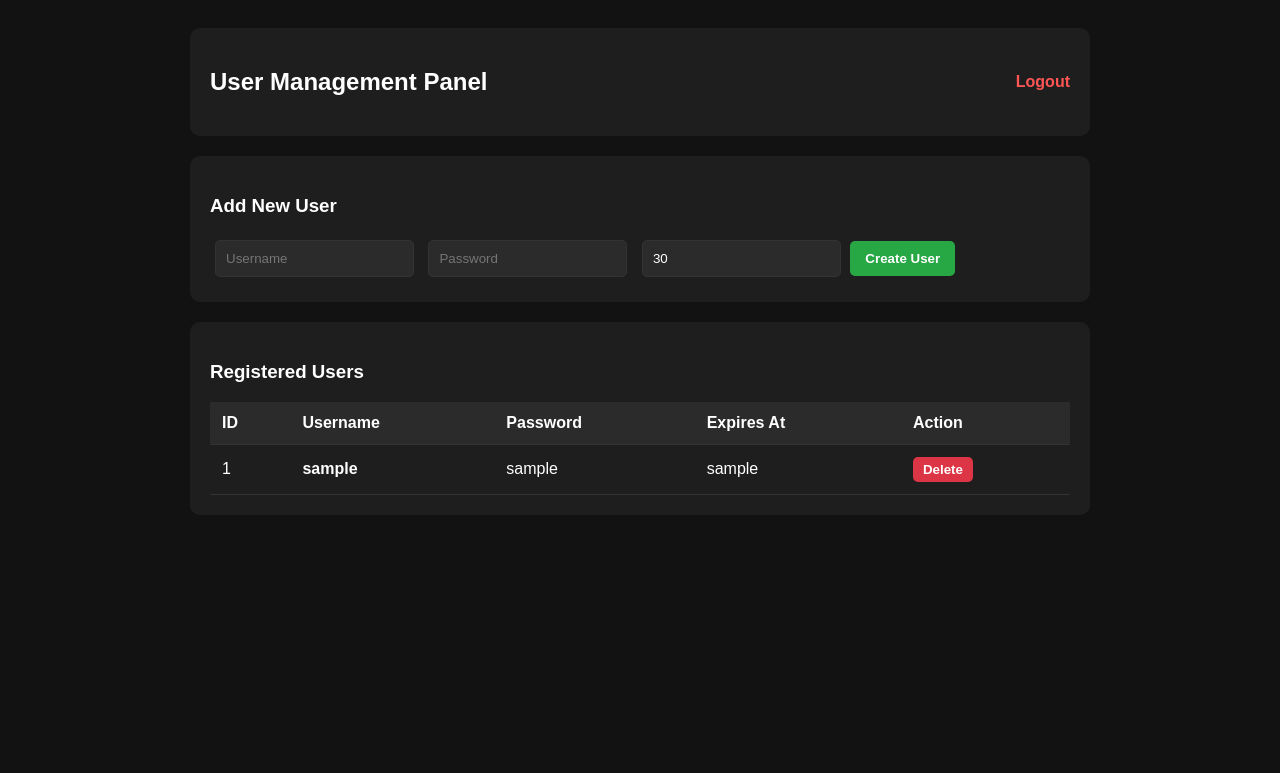
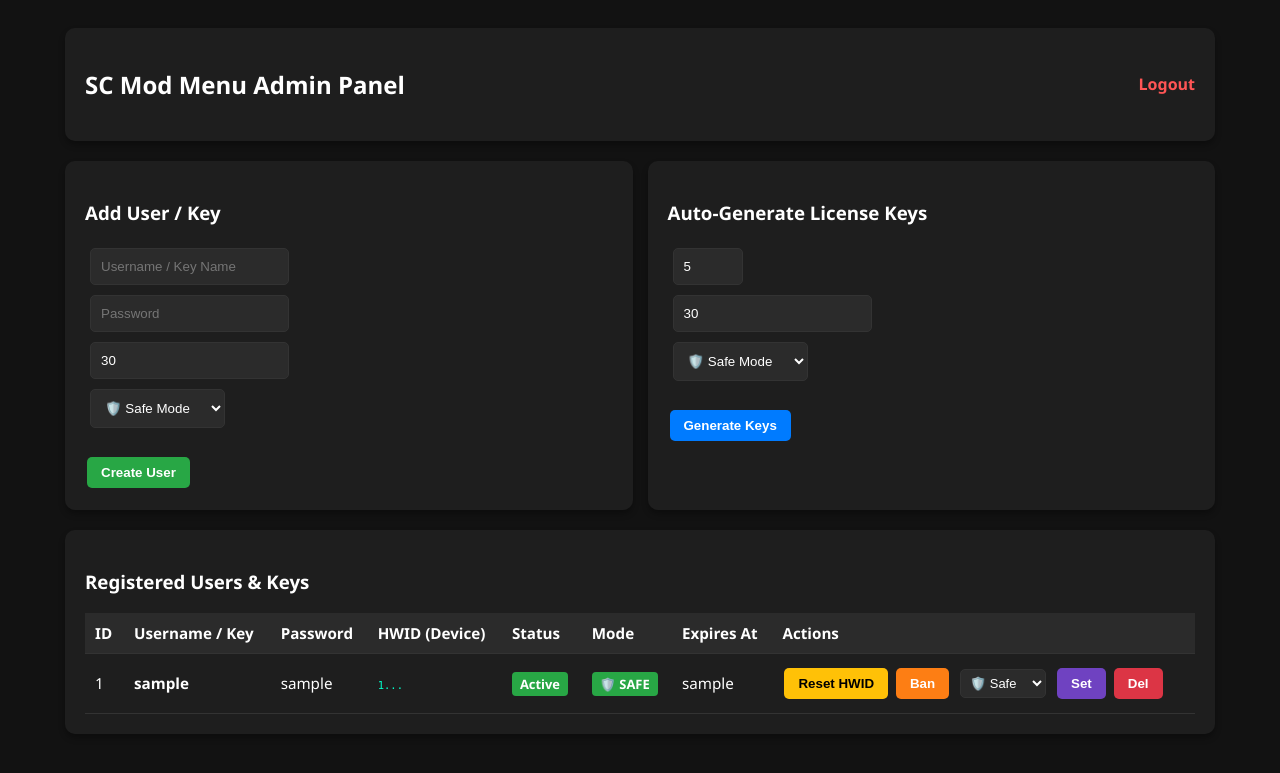
Before and after one commit to kingmaker91317-ops/slnt, a Flask app: page /admin/dashboard in a window 1280 px wide. Shown: the top 773 px of the page. Run offline with Flask 3, Linux system fonts and the light colour scheme; the visitor is signed in with stand-in values (Sample User, id 1); data comes from the database, SQL or seed files in the repository.

Commit message:
feat: Add brutal/safe mode - DB column, admin set-mode route, API returns actual user mode

```diff
--- a/app.py
+++ b/app.py
@@ -1,23 +1,28 @@
 import os
 import sqlite3
+import random
+import string
 from datetime import datetime, timedelta
-from flask import Flask, render_template, request, redirect, url_for, session, jsonify, send_file, abort
+from flask import Flask, render_template, request, redirect, url_for, session, jsonify, send_file, abort, flash
 from functools import wraps
 
 app = Flask(__name__)
 app.secret_key = os.environ.get('SECRET_KEY', 'super-secret-admin-key-123')
 
-ADMIN_USERNAME = "admin"
-ADMIN_PASSWORD = "adminpassword123"
+ADMIN_USERNAME = os.environ.get('ADMIN_USERNAME', 'admin')
+ADMIN_PASSWORD = os.environ.get('ADMIN_PASSWORD', 'adminpassword123')
 
-DATABASE = 'users.db'
-SERVER_DOMAIN = 'silentcheats.xyz'
-APK_FILE_PATH = os.path.join(os.path.dirname(os.path.abspath(__file__)), 'sc_update.apk')
+BASE_DIR = os.path.dirname(os.path.abspath(__file__))
+DATABASE = os.path.join(BASE_DIR, 'users.db')
+SERVER_DOMAIN = os.environ.get('SERVER_DOMAIN', 'slnt-0w1p.onrender.com')
+APK_FILE_PATH = os.path.join(BASE_DIR, 'sc_update.apk')
+
 
 def get_db():
     conn = sqlite3.connect(DATABASE)
     conn.row_factory = sqlite3.Row
     return conn
+
 
 def init_db():
     with get_db() as conn:
@@ -28,12 +33,33 @@ def init_db():
                 password TEXT NOT NULL,
                 expires_at TEXT NOT NULL,
                 status TEXT DEFAULT 'active',
-                created_at TEXT NOT NULL
+                created_at TEXT NOT NULL,
+                hwid TEXT DEFAULT NULL,
+                mode TEXT DEFAULT 'safe'
             )
         ''')
+        cursor = conn.execute("PRAGMA table_info(users)")
+        columns = [row['name'] for row in cursor.fetchall()]
+        if 'hwid' not in columns:
+            conn.execute("ALTER TABLE users ADD COLUMN hwid TEXT DEFAULT NULL")
+        if 'mode' not in columns:
+            conn.execute("ALTER TABLE users ADD COLUMN mode TEXT DEFAULT 'safe'")
         conn.commit()
 
+
 init_db()
+
+
+def parse_expiry_date(date_str):
+    if not date_str:
+        return None
+    for fmt in ('%Y-%m-%d %H:%M:%S', '%Y-%m-%d', '%Y-%m-%dT%H:%M:%S'):
+        try:
+            return datetime.strptime(date_str, fmt)
+        except ValueError:
+            pass
+    return None
+
 
 def admin_required(f):
     @wraps(f)
@@ -43,18 +69,20 @@ def admin_required(f):
         return f(*args, **kwargs)
     return decorated_function
 
+
 # --- WEB PANEL ROUTES ---
 
 @app.route('/')
 def home():
     return redirect(url_for('admin_login'))
 
+
 @app.route('/admin/login', methods=['GET', 'POST'])
 def admin_login():
     error = None
     if request.method == 'POST':
-        user = request.form.get('username')
-        pwd = request.form.get('password')
+        user = request.form.get('username', '').strip()
+        pwd = request.form.get('password', '').strip()
         if user == ADMIN_USERNAME and pwd == ADMIN_PASSWORD:
             session['admin_logged_in'] = True
             return redirect(url_for('admin_dashboard'))
@@ -62,10 +90,12 @@ def admin_login():
             error = "Invalid Admin Credentials!"
     return render_template('login.html', error=error)
 
+
 @app.route('/admin/logout')
 def admin_logout():
     session.pop('admin_logged_in', None)
     return redirect(url_for('admin_login'))
+
 
 @app.route('/admin/dashboard')
 @admin_required
@@ -73,6 +103,7 @@ def admin_dashboard():
     with get_db() as conn:
         users = conn.execute('SELECT * FROM users ORDER BY id DESC').fetchall()
     return render_template('dashboard.html', users=users)
+
 
 @app.route('/admin/create_user', methods=['GET', 'POST'])
 @admin_required
@@ -88,73 +119,276 @@ def create_user():
     except (ValueError, TypeError):
         days = 30
 
+    mode = request.form.get('mode', 'safe').strip()
+    if mode not in ('brutal', 'safe'):
+        mode = 'safe'
+
     if username and password:
         expires_at = (datetime.now() + timedelta(days=days)).strftime('%Y-%m-%d %H:%M:%S')
         created_at = datetime.now().strftime('%Y-%m-%d %H:%M:%S')
 
         try:
-            init_db()
             with get_db() as conn:
                 conn.execute(
-                    'INSERT INTO users (username, password, expires_at, created_at) VALUES (?, ?, ?, ?)',
-                    (username, password, expires_at, created_at)
+                    'INSERT INTO users (username, password, expires_at, status, created_at, mode) VALUES (?, ?, ?, ?, ?, ?)',
+                    (username, password, expires_at, 'active', created_at, mode)
                 )
                 conn.commit()
         except sqlite3.IntegrityError:
-            pass
+            flash("Username already exists!")
 
     return redirect(url_for('admin_dashboard'))
+
+
+@app.route('/admin/generate_keys', methods=['POST'])
+@admin_required
+def generate_keys():
+    try:
+        days = int(request.form.get('days', 30))
+        count = int(request.form.get('count', 1))
+    except (ValueError, TypeError):
+        days, count = 30, 1
+
+    created_count = 0
+    expires_at = (datetime.now() + timedelta(days=days)).strftime('%Y-%m-%d %H:%M:%S')
+    created_at = datetime.now().strftime('%Y-%m-%d %H:%M:%S')
+
+    mode = request.form.get('mode', 'safe').strip()
+    if mode not in ('brutal', 'safe'):
+        mode = 'safe'
+
+    with get_db() as conn:
+        for _ in range(count):
+            rnd = ''.join(random.choices(string.ascii_uppercase + string.digits, k=8))
+            username = f"KEY-{rnd}"
+            password = rnd[:6]
+            try:
+                conn.execute(
+                    'INSERT INTO users (username, password, expires_at, status, created_at, mode) VALUES (?, ?, ?, ?, ?, ?)',
+                    (username, password, expires_at, 'active', created_at, mode)
+                )
+                created_count += 1
+            except sqlite3.IntegrityError:
+                pass
+        conn.commit()
+
+    flash(f"Successfully generated {created_count} keys ({mode} mode)!")
+    return redirect(url_for('admin_dashboard'))
+
+
+@app.route('/admin/reset_hwid/<int:user_id>', methods=['POST'])
+@admin_required
+def reset_hwid(user_id):
+    with get_db() as conn:
+        conn.execute('UPDATE users SET hwid = NULL WHERE id = ?', (user_id,))
+        conn.commit()
+    flash("HWID reset successfully!")
+    return redirect(url_for('admin_dashboard'))
+
+
+@app.route('/admin/toggle_status/<int:user_id>', methods=['POST'])
+@admin_required
+def toggle_status(user_id):
+    with get_db() as conn:
+        user = conn.execute('SELECT status FROM users WHERE id = ?', (user_id,)).fetchone()
+        if user:
+            new_status = 'banned' if user['status'] == 'active' else 'active'
+            conn.execute('UPDATE users SET status = ? WHERE id = ?', (new_status, user_id))
+            conn.commit()
+    return redirect(url_for('admin_dashboard'))
+
+
+@app.route('/admin/set_mode/<int:user_id>', methods=['POST'])
+@admin_required
+def set_mode(user_id):
+    mode = request.form.get('mode', 'safe').strip()
+    if mode not in ('brutal', 'safe'):
+        mode = 'safe'
+    with get_db() as conn:
+        conn.execute('UPDATE users SET mode = ? WHERE id = ?', (mode, user_id))
+        conn.commit()
+    flash(f"Mode changed to {mode.upper()} for user #{user_id}")
+    return redirect(url_for('admin_dashboard'))
+
 
 @app.route('/admin/delete_user/<int:user_id>', methods=['GET', 'POST'])
 @admin_required
 def delete_user(user_id):
     if request.method == 'POST':
-        init_db()
         with get_db() as conn:
             conn.execute('DELETE FROM users WHERE id = ?', (user_id,))
             conn.commit()
     return redirect(url_for('admin_dashboard'))
 
-# --- API ROUTE FOR APP VERIFICATION ---
 
-@app.route('/api/login', methods=['POST'])
+# --- API ROUTES FOR APP VERIFICATION ---
+
+@app.route('/api/auth/login.php', methods=['POST', 'GET'])
+@app.route('/api/auth/login', methods=['POST', 'GET'])
+@app.route('/api/login', methods=['POST', 'GET'])
 def api_login():
-    data = request.get_json(silent=True) or request.form or {}
-    username = (data.get('username') or '').strip()
-    password = (data.get('password') or '').strip()
+    data = request.get_json(silent=True) or request.form or request.args or {}
+    username = (data.get('u') or data.get('username') or '').strip()
+    password = (data.get('p') or data.get('password') or '').strip()
+    hwid = (data.get('hwid') or data.get('device_id') or data.get('d') or '').strip()
 
     if not username or not password:
-        return jsonify({"status": "error", "message": "Missing credentials"}), 400
+        return jsonify({
+            "status": "error",
+            "r": 0,
+            "msg": "Missing credentials",
+            "message": "Missing credentials"
+        }), 400
 
     with get_db() as conn:
         user = conn.execute('SELECT * FROM users WHERE username = ?', (username,)).fetchone()
 
     if not user:
-        return jsonify({"status": "error", "message": "Account not found"}), 404
+        return jsonify({
+            "status": "error",
+            "r": 0,
+            "msg": "Account not found",
+            "message": "Account not found"
+        }), 404
 
     if user['password'] != password:
-        return jsonify({"status": "error", "message": "Invalid password"}), 401
+        return jsonify({
+            "status": "error",
+            "r": 0,
+            "msg": "Invalid password",
+            "message": "Invalid password"
+        }), 401
 
-    expiry_date = datetime.strptime(user['expires_at'], '%Y-%m-%d %H:%M:%S')
-    if datetime.now() > expiry_date:
-        return jsonify({"status": "error", "message": "Subscription expired"}), 403
+    if user['status'] != 'active':
+        return jsonify({
+            "status": "error",
+            "r": 0,
+            "msg": f"Account is {user['status']}",
+            "message": f"Account is {user['status']}"
+        }), 403
+
+    # HWID Handling
+    user_keys = user.keys()
+    user_hwid = user['hwid'] if 'hwid' in user_keys else None
+    if hwid:
+        if not user_hwid:
+            with get_db() as conn:
+                conn.execute('UPDATE users SET hwid = ? WHERE id = ?', (hwid, user['id']))
+                conn.commit()
+            user_hwid = hwid
+        elif user_hwid != hwid:
+            return jsonify({
+                "status": "error",
+                "r": 0,
+                "msg": "HWID Mismatch! Device limit reached.",
+                "message": "HWID Mismatch! Device limit reached."
+            }), 403
+
+    expiry_date = parse_expiry_date(user['expires_at'])
+    if not expiry_date or datetime.now() > expiry_date:
+        return jsonify({
+            "status": "error",
+            "r": 0,
+            "msg": "Subscription expired",
+            "message": "Subscription expired",
+            "subscription": {
+                "active": False,
+                "level": "free",
+                "expires": user['expires_at'],
+                "trial": False
+            }
+        }), 403
+
+    user_mode = user['mode'] if 'mode' in user.keys() else 'safe'
+    if user_mode not in ('brutal', 'safe'):
+        user_mode = 'safe'
 
     return jsonify({
         "status": "success",
+        "r": 1,
+        "msg": "Access Granted",
         "message": "Access Granted",
+        "username": user['username'],
+        "hwid": user_hwid or hwid or "",
+        "seller": "SilentCheats",
+        "theme": user_mode,
+        "mode": user_mode,
+        "subscription": {
+            "active": True,
+            "level": "vip",
+            "expires": user['expires_at'],
+            "expires_at": user['expires_at'],
+            "trial": False
+        },
         "expires": user['expires_at'],
         "expires_at": user['expires_at'],
-        "username": user['username'],
         "user": {
             "username": user['username'],
             "expires": user['expires_at'],
-            "expires_at": user['expires_at']
+            "expires_at": user['expires_at'],
+            "hwid": user_hwid or hwid or "",
+            "mode": user_mode
         },
         "server": f"https://{SERVER_DOMAIN}"
     }), 200
 
 
-# --- APK DOWNLOAD ROUTE (silentcheats.xyz/sc_update.apk) ---
+@app.route('/api/auth/reset_hwid', methods=['POST', 'GET'])
+def api_reset_hwid():
+    data = request.get_json(silent=True) or request.form or request.args or {}
+    username = (data.get('u') or data.get('username') or '').strip()
+    password = (data.get('p') or data.get('password') or '').strip()
+
+    if not username or not password:
+        return jsonify({"status": "error", "r": 0, "msg": "Missing credentials"}), 400
+
+    with get_db() as conn:
+        user = conn.execute('SELECT * FROM users WHERE username = ?', (username,)).fetchone()
+
+    if not user or user['password'] != password:
+        return jsonify({"status": "error", "r": 0, "msg": "Invalid credentials"}), 401
+
+    with get_db() as conn:
+        conn.execute('UPDATE users SET hwid = NULL WHERE id = ?', (user['id'],))
+        conn.commit()
+
+    return jsonify({"status": "success", "r": 1, "msg": "HWID reset successfully!"}), 200
+
+
+@app.route('/api/config', methods=['GET'])
+def api_config():
+    return jsonify({
+        "status": "success",
+        "r": 1,
+        "app_name": "SC Mod Menu",
+        "version": "30.0",
+        "min_version": "1.0.0",
+        "maintenance": False,
+        "maintenance_message": "Server is online.",
+        "notice": "Welcome to SC Mod Menu! Play safe.",
+        "update_url": f"https://{SERVER_DOMAIN}/sc_update.apk"
+    }), 200
+
+
+@app.route('/api/features', methods=['GET'])
+def api_features():
+    return jsonify({
+        "status": "success",
+        "r": 1,
+        "features": {
+            "esp": True,
+            "esp_box": True,
+            "esp_line": True,
+            "esp_health": True,
+            "aimbot": True,
+            "memory_hacks": True,
+            "root_mode": True
+        },
+        "safe_status": "SAFE"
+    }), 200
+
+
+# --- APK DOWNLOAD & UPDATE ROUTES ---
 
 @app.route('/sc_update.apk', methods=['GET'])
 def download_apk():
@@ -171,6 +405,7 @@ def api_update():
         "version": "1.0.0"
     }), 200
 
+
 if __name__ == '__main__':
     port = int(os.environ.get('PORT', 5000))
     app.run(host='0.0.0.0', port=port)
--- a/templates/dashboard.html
+++ b/templates/dashboard.html
@@ -2,48 +2,90 @@
 <html lang="en">
 <head>
     <meta charset="UTF-8">
-    <title>User Management Dashboard</title>
+    <title>SC Mod Menu - User & Key Management Dashboard</title>
     <style>
-        body { font-family: Arial, sans-serif; background: #121212; color: white; padding: 20px; }
-        .container { max-width: 900px; margin: 0 auto; }
-        .card { background: #1e1e1e; padding: 20px; border-radius: 10px; margin-bottom: 20px; }
+        body { font-family: 'Segoe UI', Tahoma, Geneva, Verdana, sans-serif; background: #121212; color: white; padding: 20px; }
+        .container { max-width: 1150px; margin: 0 auto; }
+        .card { background: #1e1e1e; padding: 20px; border-radius: 10px; margin-bottom: 20px; box-shadow: 0 4px 6px rgba(0,0,0,0.3); }
         input, select { padding: 10px; margin: 5px; border-radius: 5px; border: 1px solid #333; background: #2b2b2b; color: white; }
-        button { padding: 10px 15px; background: #28a745; border: none; color: white; border-radius: 5px; cursor: pointer; font-weight: bold; }
-        .btn-del { background: #dc3545; padding: 5px 10px; }
+        button { padding: 8px 14px; background: #28a745; border: none; color: white; border-radius: 5px; cursor: pointer; font-weight: bold; margin: 2px; }
+        .btn-del { background: #dc3545; }
+        .btn-reset { background: #ffc107; color: black; }
+        .btn-ban { background: #fd7e14; }
+        .btn-unban { background: #17a2b8; }
+        .btn-brutal { background: #dc3545; }
+        .btn-safe { background: #28a745; }
+        .badge { padding: 3px 8px; border-radius: 4px; font-size: 0.85em; font-weight: bold; }
+        .badge-active { background: #28a745; color: white; }
+        .badge-banned { background: #dc3545; color: white; }
+        .badge-brutal { background: #dc3545; color: white; }
+        .badge-safe { background: #28a745; color: white; }
         table { width: 100%; border-collapse: collapse; margin-top: 15px; }
-        th, td { padding: 12px; text-align: left; border-bottom: 1px solid #333; }
+        th, td { padding: 10px; text-align: left; border-bottom: 1px solid #333; font-size: 0.95em; }
         th { background: #2b2b2b; }
         .header { display: flex; justify-content: space-between; align-items: center; }
         a.logout { color: #ff5555; text-decoration: none; font-weight: bold; }
+        .flash { background: #28a745; color: white; padding: 10px; border-radius: 5px; margin-bottom: 15px; }
+        .forms-grid { display: grid; grid-template-columns: 1fr 1fr; gap: 15px; }
     </style>
 </head>
 <body>
     <div class="container">
         <div class="header card">
-            <h2>User Management Panel</h2>
+            <h2>SC Mod Menu Admin Panel</h2>
             <a href="/admin/logout" class="logout">Logout</a>
         </div>
 
-        <div class="card">
-            <h3>Add New User</h3>
-            <form action="/admin/create_user" method="POST">
-                <input type="text" name="username" placeholder="Username" required>
-                <input type="text" name="password" placeholder="Password" required>
-                <input type="number" name="days" placeholder="Validity (Days)" value="30" min="1" required>
-                <button type="submit">Create User</button>
-            </form>
+        {% with messages = get_flashed_messages() %}
+          {% if messages %}
+            {% for message in messages %}
+              <div class="flash">{{ message }}</div>
+            {% endfor %}
+          {% endif %}
+        {% endwith %}
+
+        <div class="forms-grid">
+            <div class="card">
+                <h3>Add User / Key</h3>
+                <form action="/admin/create_user" method="POST">
+                    <input type="text" name="username" placeholder="Username / Key Name" required><br>
+                    <input type="text" name="password" placeholder="Password" required><br>
+                    <input type="number" name="days" placeholder="Validity (Days)" value="30" min="1" required><br>
+                    <select name="mode">
+                        <option value="safe">🛡️ Safe Mode</option>
+                        <option value="brutal">💀 Brutal Mode</option>
+                    </select><br><br>
+                    <button type="submit">Create User</button>
+                </form>
+            </div>
+
+            <div class="card">
+                <h3>Auto-Generate License Keys</h3>
+                <form action="/admin/generate_keys" method="POST">
+                    <input type="number" name="count" placeholder="Number of Keys" value="5" min="1" max="50" required><br>
+                    <input type="number" name="days" placeholder="Validity (Days)" value="30" min="1" required><br>
+                    <select name="mode">
+                        <option value="safe">🛡️ Safe Mode</option>
+                        <option value="brutal">💀 Brutal Mode</option>
+                    </select><br><br>
+                    <button type="submit" style="background:#007bff;">Generate Keys</button>
+                </form>
+            </div>
         </div>
 
         <div class="card">
-            <h3>Registered Users</h3>
+            <h3>Registered Users & Keys</h3>
             <table>
                 <thead>
                     <tr>
                         <th>ID</th>
-                        <th>Username</th>
+                        <th>Username / Key</th>
                         <th>Password</th>
+                        <th>HWID (Device)</th>
+                        <th>Status</th>
+                        <th>Mode</th>
                         <th>Expires At</th>
-                        <th>Action</th>
+                        <th>Actions</th>
                     </tr>
                 </thead>
                 <tbody>
@@ -52,16 +94,54 @@
                         <td>{{ user.id }}</td>
                         <td><strong>{{ user.username }}</strong></td>
                         <td>{{ user.password }}</td>
+                        <td>
+                            {% if user.hwid %}
+                                <code style="color:#00ffcc; font-size:0.85em;">{{ user.hwid[:14] }}...</code>
+                            {% else %}
+                                <span style="color:#888; font-style:italic;">Not Bound</span>
+                            {% endif %}
+                        </td>
+                        <td>
+                            {% if user.status == 'active' %}
+                                <span class="badge badge-active">Active</span>
+                            {% else %}
+                                <span class="badge badge-banned">{{ user.status | capitalize }}</span>
+                            {% endif %}
+                        </td>
+                        <td>
+                            {% if user.mode == 'brutal' %}
+                                <span class="badge badge-brutal">💀 BRUTAL</span>
+                            {% else %}
+                                <span class="badge badge-safe">🛡️ SAFE</span>
+                            {% endif %}
+                        </td>
                         <td>{{ user.expires_at }}</td>
                         <td>
+                            <form action="/admin/reset_hwid/{{ user.id }}" method="POST" style="display:inline;">
+                                <button type="submit" class="btn-reset" title="Clear HWID lock">Reset HWID</button>
+                            </form>
+                            <form action="/admin/toggle_status/{{ user.id }}" method="POST" style="display:inline;">
+                                {% if user.status == 'active' %}
+                                    <button type="submit" class="btn-ban">Ban</button>
+                                {% else %}
+                                    <button type="submit" class="btn-unban">Unban</button>
+                                {% endif %}
+                            </form>
+                            <form action="/admin/set_mode/{{ user.id }}" method="POST" style="display:inline;">
+                                <select name="mode" style="padding:5px; font-size:0.85em;">
+                                    <option value="safe" {% if user.mode != 'brutal' %}selected{% endif %}>🛡️ Safe</option>
+                                    <option value="brutal" {% if user.mode == 'brutal' %}selected{% endif %}>💀 Brutal</option>
+                                </select>
+                                <button type="submit" style="background:#6f42c1;">Set</button>
+                            </form>
                             <form action="/admin/delete_user/{{ user.id }}" method="POST" style="display:inline;">
-                                <button type="submit" class="btn-del" onclick="return confirm('Delete this user?')">Delete</button>
+                                <button type="submit" class="btn-del" onclick="return confirm('Delete this user?')">Del</button>
                             </form>
                         </td>
                     </tr>
                     {% else %}
                     <tr>
-                        <td colspan="5" style="text-align: center;">No users created yet.</td>
+                        <td colspan="8" style="text-align: center;">No users created yet.</td>
                     </tr>
                     {% endfor %}
                 </tbody>
```
